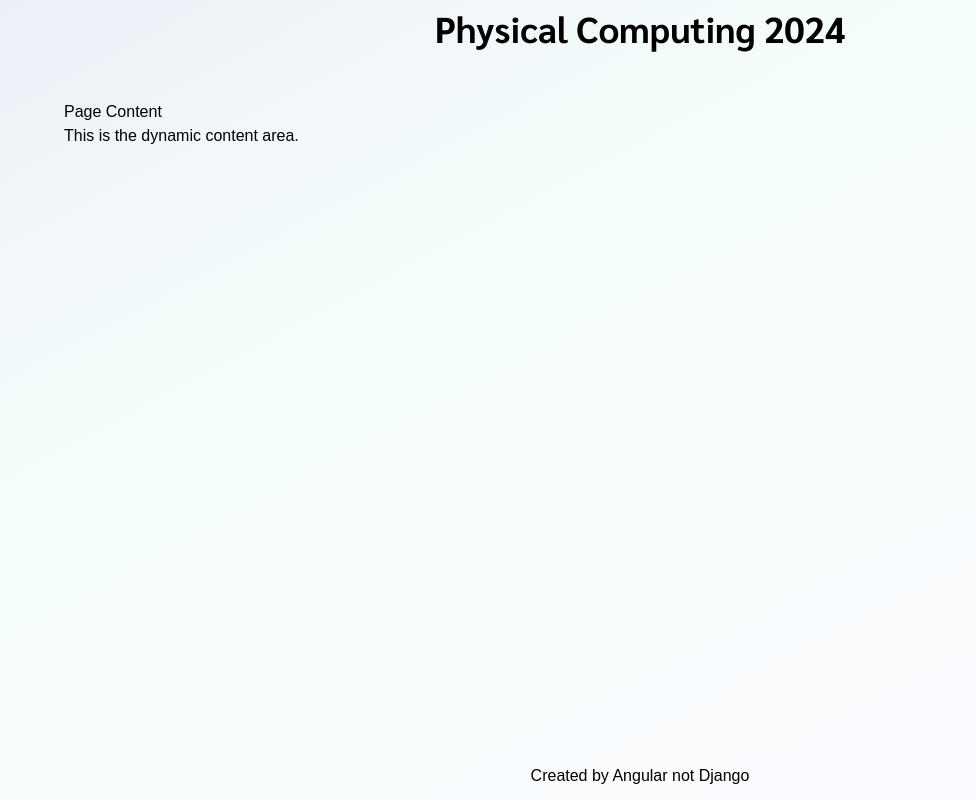
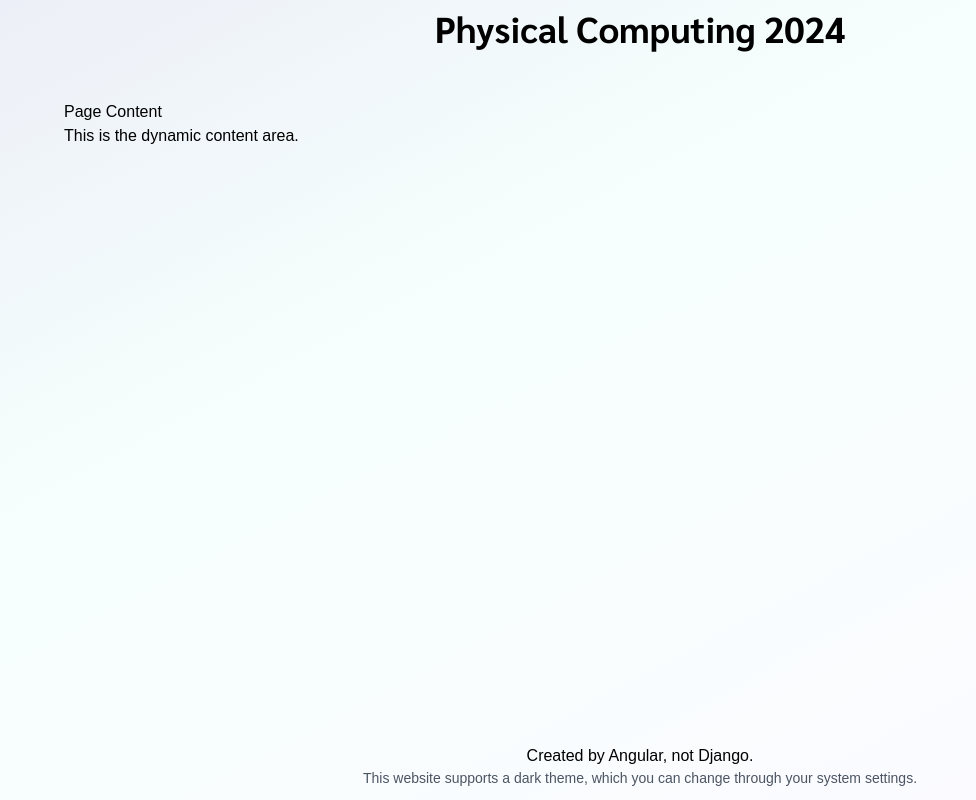
Before and after one commit to TaeTanakrit0089/PhyCom-Socket, an Angular app: page / in a window 1280 px wide. Shown: the whole page, without its empty margins (0-976 px from the left). Built offline with nearby package versions, Linux system fonts and the light colour scheme; a web font is replaced by a local one.

Commit message:
Added Light/Dark Color theme

```diff
--- a/src/app/templates/footer/footer.component.html
+++ b/src/app/templates/footer/footer.component.html
@@ -1,3 +1,4 @@
 <footer class="pb-1 text-center">
-  <p>Created by Angular not Django</p>
+  <p>Created by Angular, not Django.</p>
+  <p class="text-sm text-gray-600 dark:text-gray-300">This website supports a dark theme, which you can change through your system settings.</p>
 </footer>
```
